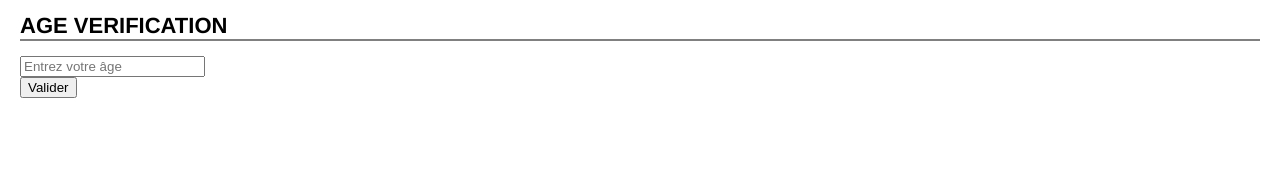
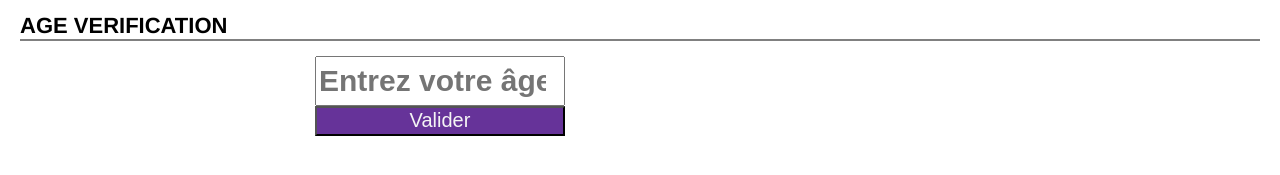
Before and after one commit to alexissengangabo07/gda-js-exercise-2, a plain HTML site: page age/index.html in a window 1280 px wide. Shown: the part 71-246 px from the top of the page. Drawn offline with Linux system fonts and the light colour scheme.

Commit message:
style : formulaire de vérification

```diff
--- a/age/style.css
+++ b/age/style.css
@@ -1,3 +1,5 @@
+
+
     /*  ==== ====== */
     /*  NAVBAR        */
     /*  ========= */
@@ -97,6 +99,31 @@
         margin: 20px;
     }
 
+    /* formulaire de vérification */
+    #content{
+        display: flex;
+        justify-content: center;
+        align-items: center;
+
+    }
+    #age{
+        width: 250px;
+        height: 50px;
+        font-size: 30px;
+        color: black;
+        font-weight: bold;
+
+
+    }
+    #btn-valide{
+        width: 250px;
+        height: 30px;
+        border-radius: 1px solid;
+        background-color: rebeccapurple;
+        color: whitesmoke;
+        font-size: 20px;
+    }
+
       @media screen and (min-width: 900px) {
         .icon-mobile{
             display: none;
```
